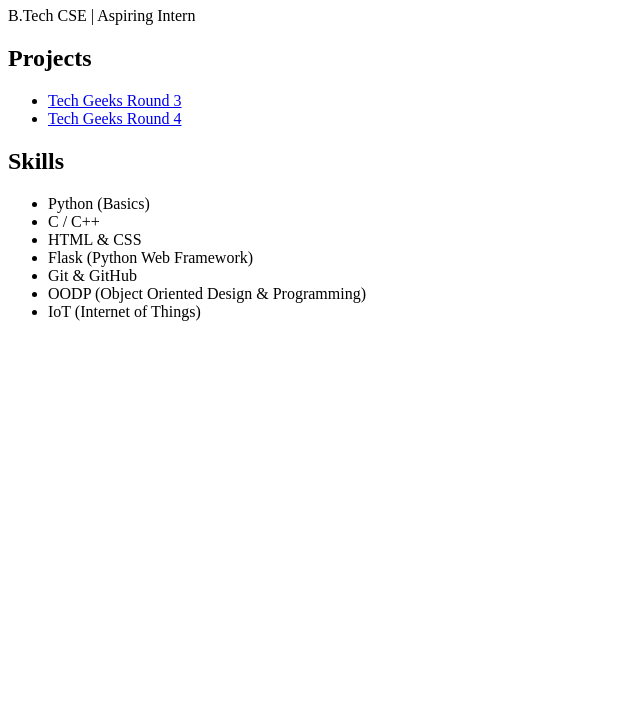
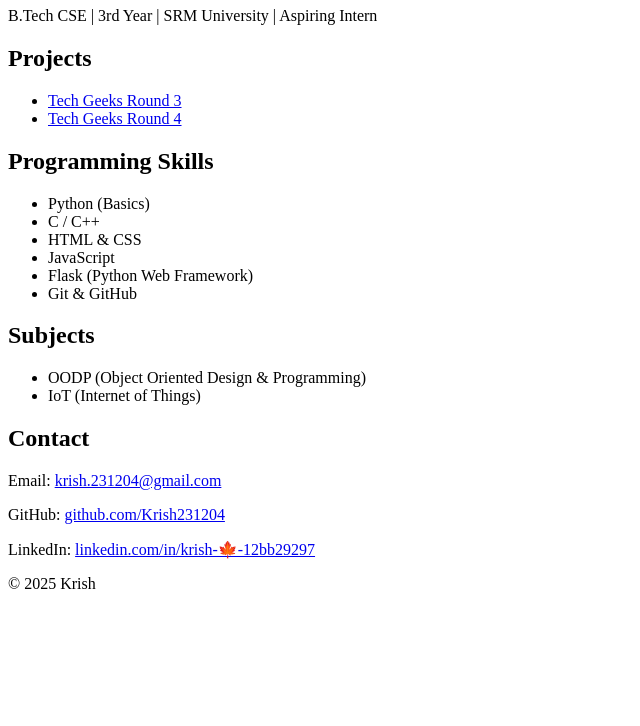
Before and after one commit to Krish231204/Portflio-site, a plain HTML site: page index.html in a window 1280 px wide. Shown: the part 74-800 px from the top of the page, without its empty margins (0-640 px from the left). Drawn offline with Linux system fonts and the light colour scheme.

Commit message:
Update index.html

```diff
--- a/index.html
+++ b/index.html
@@ -1,27 +1,59 @@
 <!DOCTYPE html>
-<html>
+<html lang="en">
 <head>
-  <title>Krish - Portfolio</title>
+  <meta charset="utf-8" />
+  <meta name="viewport" content="width=device-width, initial-scale=1" />
+  <title>Krish — Portfolio</title>
+  <meta name="description" content="Krish — B.Tech CSE, 3rd Year at SRM University. Portfolio, skills, and contact." />
 </head>
 <body>
+  <header>
     <h1>Hi, I'm Krish 👋</h1>
-  <p>B.Tech CSE | Aspiring Intern</p>
+    <p>B.Tech CSE | 3rd Year | SRM University | Aspiring Intern</p>
+  </header>
 
+  <main>
+    <section>
       <h2>Projects</h2>
       <ul>
         <li><a href="https://github.com/Krish231204/Tech-Geeks-Round-3">Tech Geeks Round 3</a></li>
         <li><a href="https://github.com/Krish231204/Tech-geeks-round-4">Tech Geeks Round 4</a></li>
       </ul>
+    </section>
 
-  <h2>Skills</h2>
+    <section>
+      <h2>Programming Skills</h2>
       <ul>
         <li>Python (Basics)</li>
         <li>C / C++</li>
-    <li>HTML & CSS</li>
+        <li>HTML &amp; CSS</li>
+        <li>JavaScript</li>
         <li>Flask (Python Web Framework)</li>
-    <li>Git & GitHub</li>
-    <li>OODP (Object Oriented Design & Programming)</li>
+        <li>Git &amp; GitHub</li>
+      </ul>
+    </section>
+
+    <section>
+      <h2>Subjects</h2>
+      <ul>
+        <li>OODP (Object Oriented Design &amp; Programming)</li>
         <li>IoT (Internet of Things)</li>
       </ul>
+    </section>
+
+    <section>
+      <h2>Contact</h2>
+      <p>Email: <a href="mailto:krish.231204@gmail.com">krish.231204@gmail.com</a></p>
+      <p>GitHub: <a href="https://github.com/Krish231204">github.com/Krish231204</a></p>
+      <p>LinkedIn: <a href="https://www.linkedin.com/in/krish-%F0%9F%8D%81-12bb29297/">linkedin.com/in/krish-🍁-12bb29297</a></p>
+    </section>
+  </main>
+
+  <footer>
+    <p>© <span id="year"></span> Krish</p>
+    <script>
+      document.getElementById('year').textContent = new Date().getFullYear();
+    </script>
+  </footer>
 </body>
 </html>
```
Lines whose indentation alone changed are shown as unchanged.
